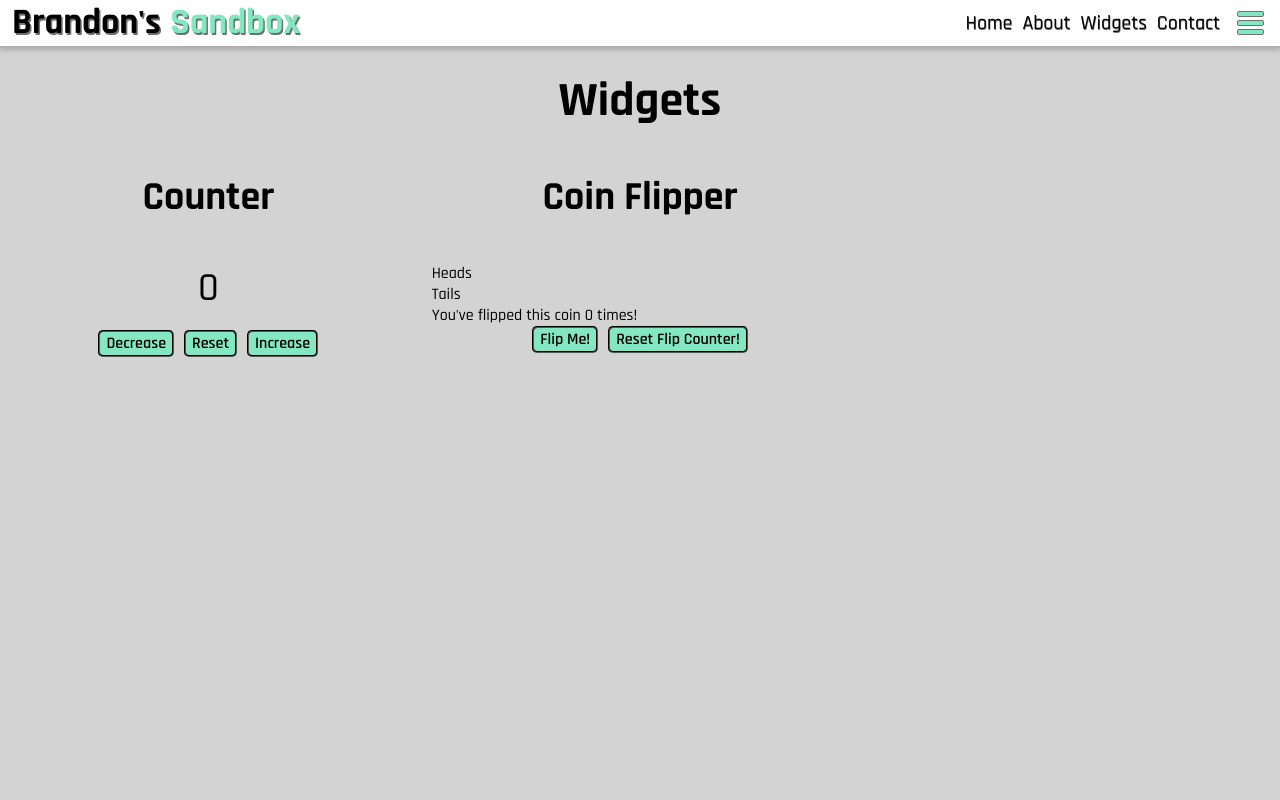
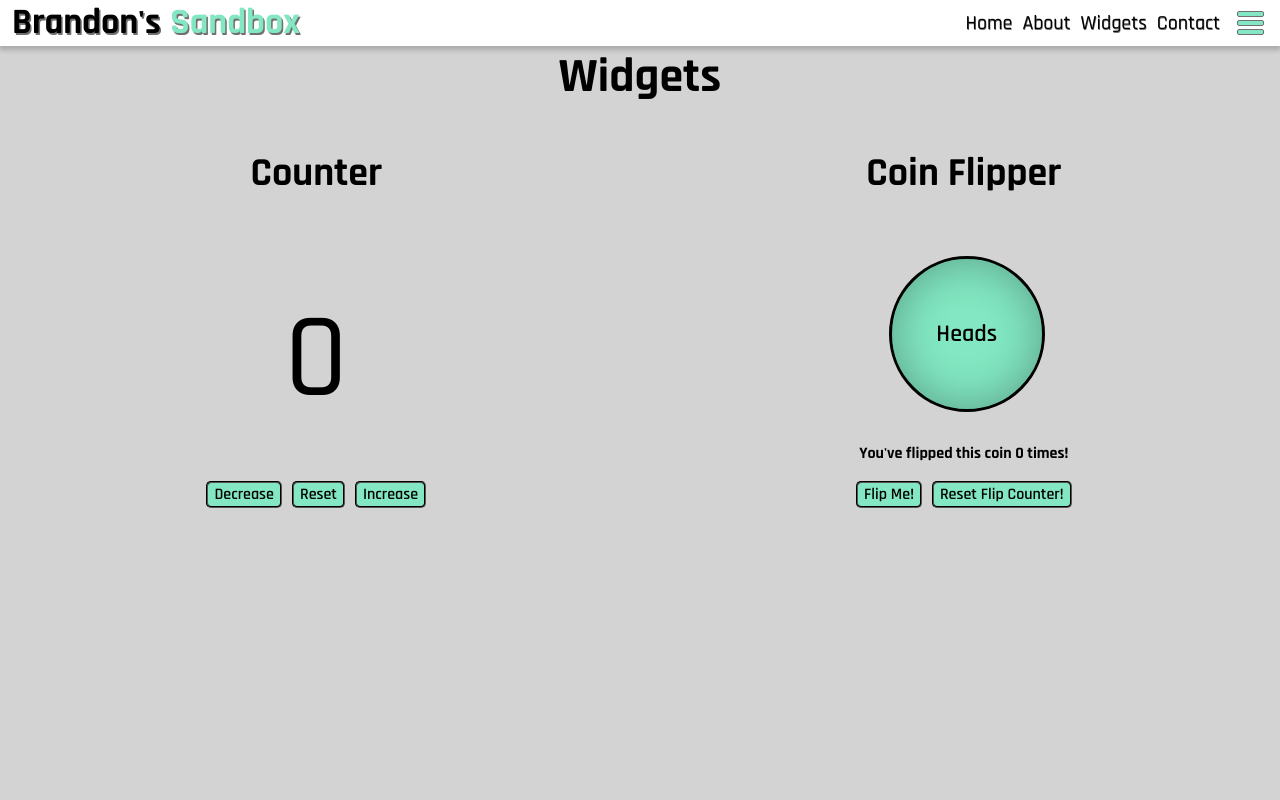
Before and after one commit to brandonullman/sandbox-website-react, a React (Create React App) app: page /widgets in a window 1280 px wide. Shown: the top 800 px of the page. Built offline with nearby package versions, Linux system fonts and the light colour scheme.

Commit message:
Fixed CoinFlipperWidget functionality. Fixed overall styling.

```diff
--- a/src/App.css
+++ b/src/App.css
@@ -4,6 +4,10 @@ h2 {
     margin-top: .5em;
     margin-bottom: 0;
     padding-bottom: 0;
+}
+
+nav {
+    margin-bottom: 46px;
 }
 
 footer {
@@ -13,14 +17,68 @@ footer {
     justify-content: center;
 }
 
+.button {
+    margin-left: 5px;
+    margin-right: 5px;
+    padding-top: auto;
+    padding-bottom: auto;
+    border-radius: 5px;
+    height: auto;
+    text-align: center;
+    font-size: 16px;
+    font-family: 'Rajdhani', sans-serif;
+    font-weight: 600;
+    background-color: #82e7c2;
+    border-style: groove;
+}
+
+.button-container {
+    display: flex;
+    bottom: 0;
+    justify-content: center;
+}
+
 .widgetPage-container {
     display: grid;
-    grid-template-columns: repeat(3, 1fr);
-    grid-template-rows: repeat(3, 1fr);
+    grid-template-columns: repeat(auto-fit, minmax(400px, 1fr));
+    grid-template-rows: repeat(3, 400px);
     gap: 15px 15px;
+}
+
+.widget-container {
+    display: flex;
+    justify-content: space-between;
+    flex-direction: column;
+}
+
+.widget-container h6 {
+    display: flex;
+    font-size: 1em;
+    justify-content: center;
+    margin-bottom: 0;
+    padding: 0;
+}
+
+.widget-container p {
+    display: flex;
+    justify-content: center;
+    align-items: center;
+    margin: 0;
+    height: 100%;
 }
 
 .widget-container h3 {
     text-align: center;
     font-size: 2.5em;
 }
+
+/*HOVER ANIMATIONS*/
+
+.button:hover {
+    color: white;
+    border-color: white;
+}
+
+.button:active {
+    box-shadow: inset 0px 0px 50px -25px #000000;
+}
--- a/src/components/CoinFlipperWidget/CoinFlipperWidget.css
+++ b/src/components/CoinFlipperWidget/CoinFlipperWidget.css
@@ -1,27 +1,58 @@
-.button {
-    margin-left: 5px;
-    margin-right: 5px;
-    border-radius: 5px;
-    text-align: center;
-    font-size: 16px;
-    font-family: 'Rajdhani', sans-serif;
-    font-weight: 600;
-    background-color: #82e7c2;
-    border-style: groove;
+#coin {
+    width: 150px;
+    height: 150px;
+    position: relative;
+    margin: auto auto;
+    transition: transform 1s;
+    transform-style: preserve-3d;
 }
 
-.button-container {
-    display: flex;
-    justify-content: center;
+#coin div {
+    width: 100%;
+    height: 100%;
+    backface-visibility: hidden;
+    border-radius: 50%;
+    position: absolute;
+    box-shadow: inset 0 0 45px rgba(0, 0, 0, 0.300);
+    border-style: solid;
+    border-width: 3px;
 }
 
-/*HOVER ANIMATIONS*/
-
-.button:hover {
-    color: white;
-    border-color: white;
+#coin p {
+    font-size: 1.5em;
+    font-weight: 600;
 }
 
-.button:active {
-    box-shadow: inset 0px 0px 50px -25px #000000;
+.side-a {
+    background-color: #82e7c2;
+    z-index: 100;
 }
+
+.side-b {
+    background-color: #708090;
+    transform: rotateY(-180deg);
+}
+
+#coin.heads {
+    animation: flipHeads 4s forwards;
+}
+
+#coin.tails {
+    animation: flipTails 4s forwards;
+}
+
+@keyframes flipHeads {
+    from {
+        transform: rotateY(0deg);
+    } to {
+        transform: rotateY(1800deg);
+    }
+}
+
+@keyframes flipTails {
+    from {
+        transform: rotateY(0deg);
+    } to {
+        transform: rotateY(1980deg);
+    }
+}
--- a/src/components/CoinFlipperWidget/CoinFlipperWidget.js
+++ b/src/components/CoinFlipperWidget/CoinFlipperWidget.js
@@ -3,28 +3,32 @@ import './CoinFlipperWidget.css';
 
 export const CoinFlipperWidget = () => {
 
-    const [ coin, setCoin ] = useState('Heads');
+    const [ coin, setCoin ] = useState('');
     const [ flips, setFlips ] = useState(0);
 
     const flipCoin = () => {
         let flipResult = Math.random();
         setCoin('');
-        if (flipResult <= .5) {
-            setCoin('Tails');
-        } else {
-            setCoin('Heads');
-        }
+        setTimeout(function() {
+            if (flipResult <= .5) {
+                setCoin('tails');
+            } else {
+                setCoin('heads');
+            }
+            console.log(`The RNG was ${flipResult}, you got ${coin}, you've flipped the coin ${flips} times!`);
+        }, 100);
         setFlips(prev => prev + 1);
-        console.log(`The RNG was ${flipResult}, you got ${coin}, you've flipped the coin ${flips} times!`);
     }
 
     return (
         <div className='widget-container'>
             <h3>Coin Flipper</h3>
-            <div id='coin' className={coin}>
-                <div className='side-a'>Heads</div>
-                <div className='side-b'>Tails</div>
-                <div>You've flipped this coin {flips} times!</div>
+            <div>
+                <div id='coin' className={coin}>
+                    <div className='side-a'><p>Heads</p></div>
+                    <div className='side-b'><p>Tails</p></div>
+                </div>
+                <h6>You've flipped this coin {flips} times!</h6>
             </div>
             <div className='button-container'>
                 <button onClick={flipCoin} className='button'>Flip Me!</button>
--- a/src/components/counterWidget/CounterWidget.css
+++ b/src/components/counterWidget/CounterWidget.css
@@ -1,34 +1,5 @@
-.button {
-    margin-left: 5px;
-    margin-right: 5px;
-    border-radius: 5px;
-    text-align: center;
-    font-size: 16px;
-    font-family: 'Rajdhani', sans-serif;
-    font-weight: 600;
-    background-color: #82e7c2;
-    border-style: groove;
-}
-
-.button-container {
-    display: flex;
-    justify-content: center;
-}
-
 #value {
     display: flex;
     justify-content: center;
-    font-size: 2.5em;
-    margin-bottom: 1rem;
+    font-size: 7.5em;
 }
-
-/*HOVER ANIMATIONS*/
-
-.button:hover {
-    color: white;
-    border-color: white;
-}
-
-.button:active {
-    box-shadow: inset 0px 0px 50px -25px #000000;
-}
--- a/src/components/navigationBar/NavigationBar.css
+++ b/src/components/navigationBar/NavigationBar.css
@@ -5,6 +5,9 @@
     background-color: white;
     box-shadow: 0px 3px 5px 1px rgba(0, 0, 0, 0.2);
     transition: height .5s ease-in-out;
+    position: fixed;
+    top: 0;
+    z-index: 9999;
 }
 
 .expanded.navigationBar {
```
